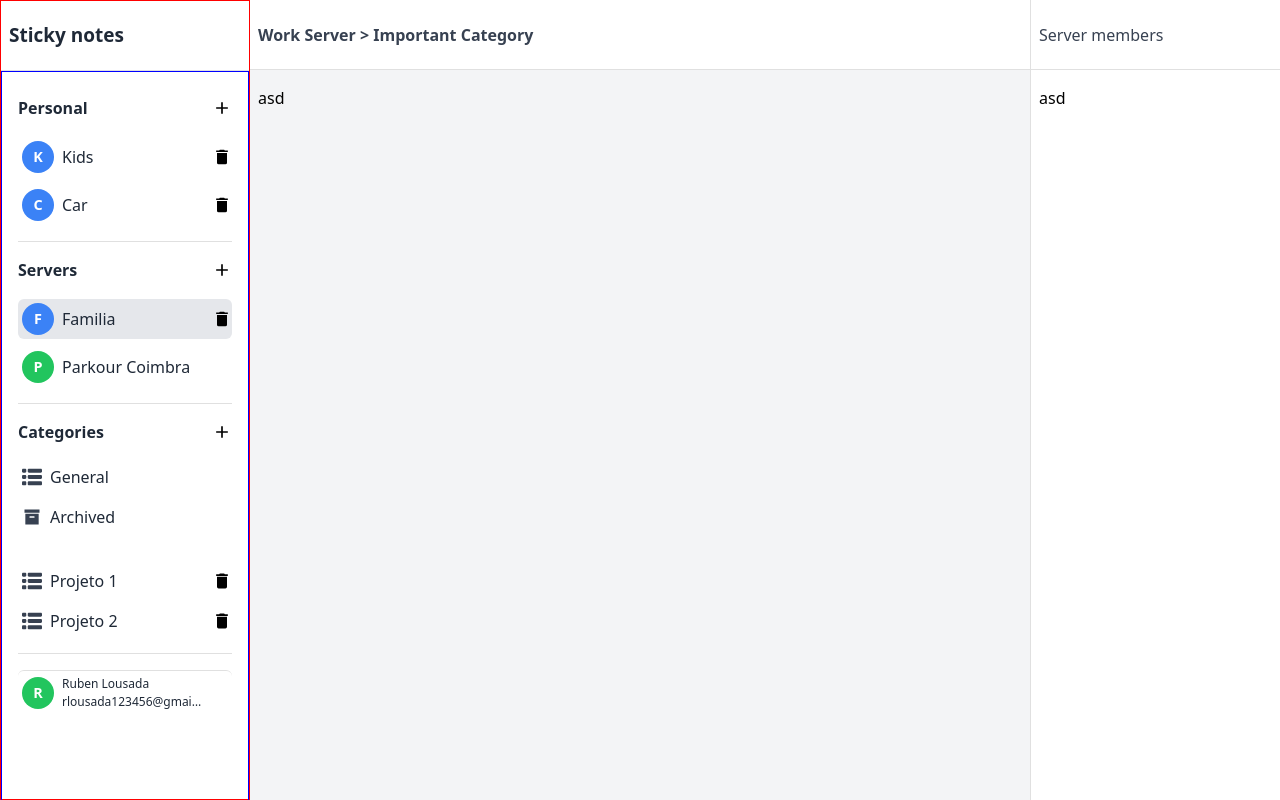
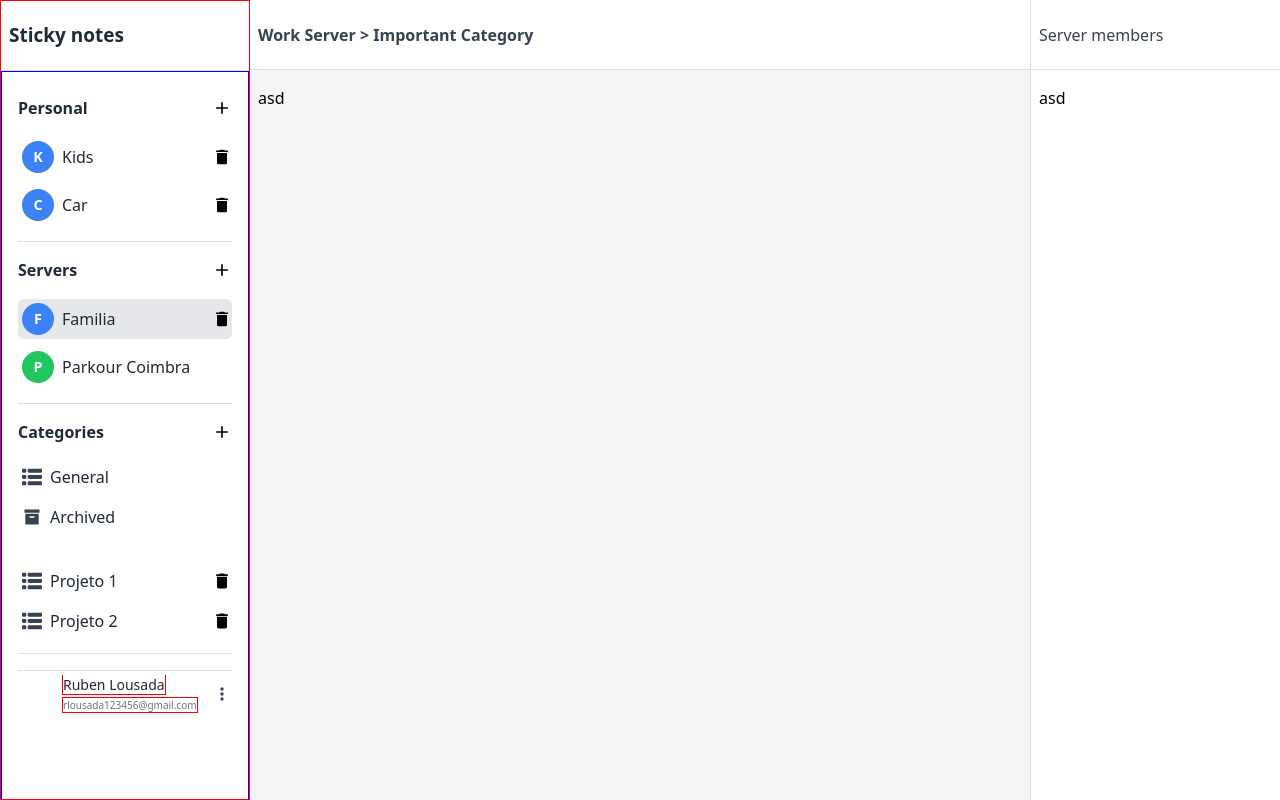
Before and after one commit to rektbydead/sticky-notes-app, a React (Vite) app in the folder frontend/: page / in a window 1280 px wide. Built offline with nearby package versions, Linux system fonts and the light colour scheme.

Commit message:
improve user displayer

```diff
--- a/frontend/src/components/UserDisplayer.jsx
+++ b/frontend/src/components/UserDisplayer.jsx
@@ -2,12 +2,11 @@ import mdiDotsVertical from "../assets/icon/mdiDotsVertical.svg"
 
 import "../assets/css/ClickableIcon.css"
 
-export default function UserDisplayer({name, email, isSelected, isOwner, onClick}) {
+export default function UserDisplayer({name, email, isOwner, onClick}) {
     const firstLetter = name?.trim()?.charAt(0)?.toUpperCase() || "";
 
     return (
         <div style={styles.container}
-             className={`server-container ${isSelected ? "selected" : ""}`}
              onClick={onClick}
         >
             <div style={styles.titleContainer}>
@@ -16,16 +15,16 @@ export default function UserDisplayer({name, email, isSelected, isOwner, onClick
                 </div>
 
                 <div style={styles.title}>
-                    <span> {name} </span>
-                    <span> {email} </span>
+                    <span style={styles.name}> {name} </span>
+                    <span style={styles.email}> {email} </span>
                 </div>
             </div>
 
             {isOwner ?
-                (<div style={styles.trash}>
+                (<div style={styles.menuIcon}>
                     <img
                         src={mdiDotsVertical}
-                        alt="Trash"
+                        alt="Menu"
                         className="clickable-icon"
                         onClick={(e) => {
                             e.stopPropagation();
@@ -69,13 +68,25 @@ const styles = {
         fontWeight: 700,
         fontSize: "0.9rem",
     },
+    menuIcon: {
+        width: "20px",
+        height: "20px"
+    },
     title: {
-        fontSize: "12px",
-        color: "#1f2937",
-
+        lineHeight: "1.2",
         textOverflow: "ellipsis",
         overflow: "hidden",
         display: "block",
         maxWidth: "140px",
     },
+    name: {
+        fontSize: "14px",
+        color: "#1f2937",
+        border: "1px solid red"
+    },
+    email: {
+        fontSize: "10px",
+        color: "#6b7280",
+        border: "1px solid red"
+    }
 }
--- a/frontend/src/components/common/LeftSideBar.jsx
+++ b/frontend/src/components/common/LeftSideBar.jsx
@@ -49,7 +49,7 @@ export default function LeftSideBar({title}) {
                 </div>
 
 
-                <UserDisplayer style={styles.userDisplayer} name={"Ruben Lousada"} email={"rlousada123456@gmail.com"}/>
+                <UserDisplayer style={styles.userDisplayer} name={"Ruben Lousada"} email={"rlousada123456@gmail.com"} isOwner={true}/>
             </div>
         </div>
     )
```
